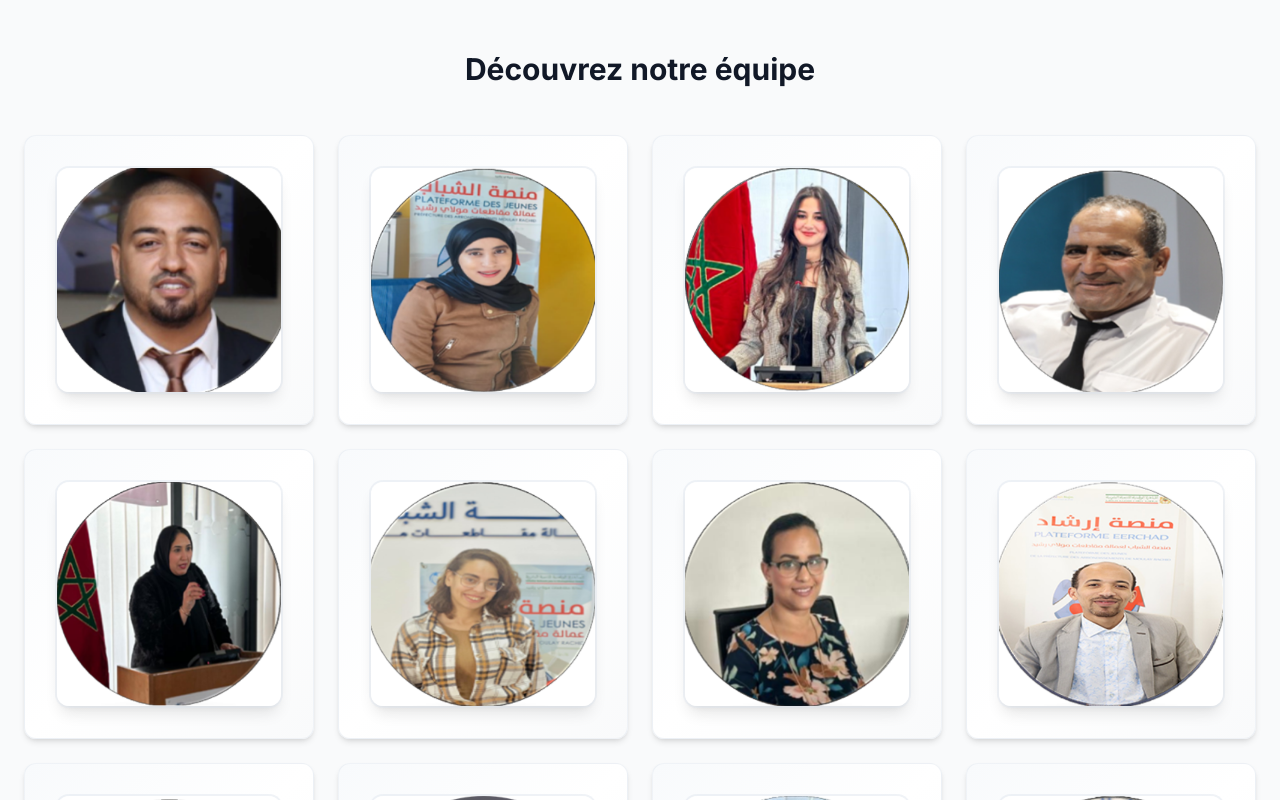
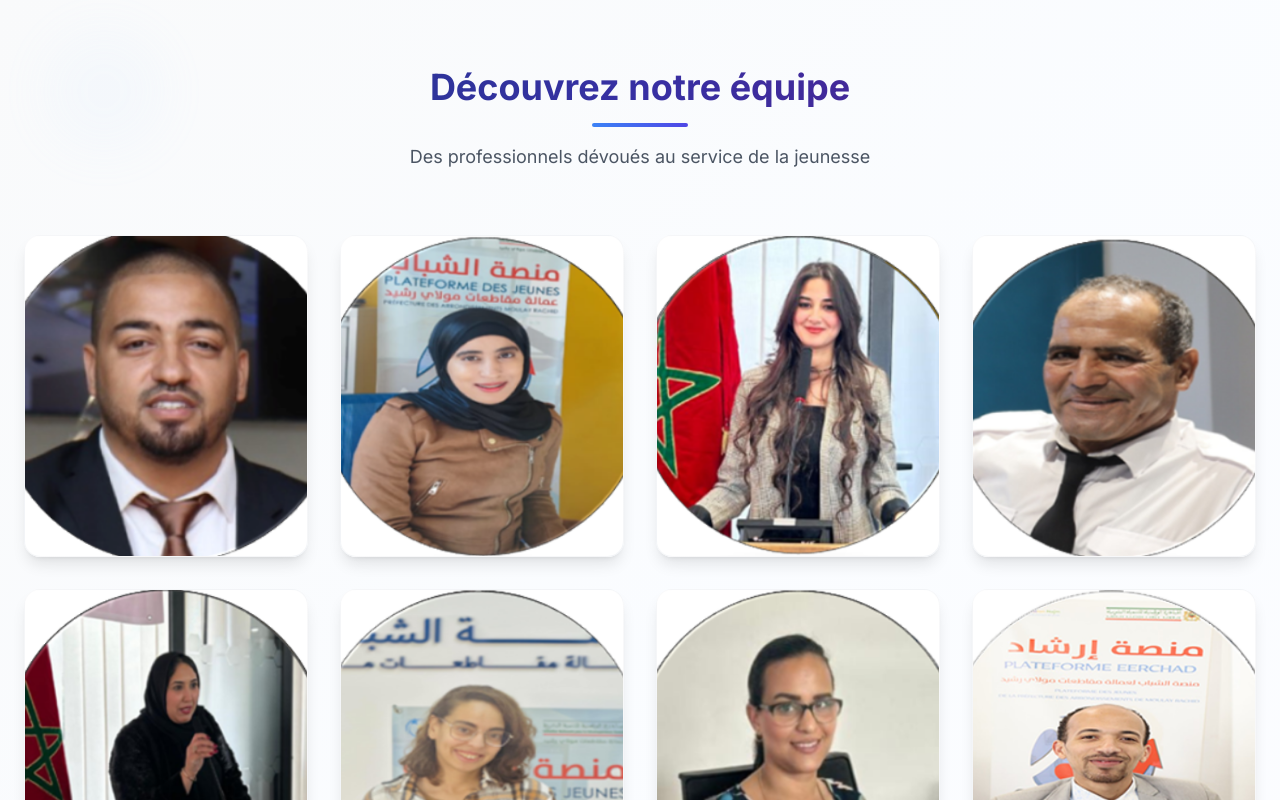
Before and after one commit to adkarim1983/association-najm, a Next.js app: page /about in a window 1280 px wide. Shown: the part 3340-4140 px from the top of the page. Built offline with nearby package versions, Linux system fonts and the light colour scheme.

Commit message:
modif2dim

```diff
--- a/src/components/sections/AboutUs.js
+++ b/src/components/sections/AboutUs.js
@@ -2,7 +2,39 @@
 
 import { useRef } from 'react';
 
+// Styles CSS pour les animations personnalisées
+const teamAnimationStyles = `
+  @keyframes fade-in-up {
+    from {
+      opacity: 0;
+      transform: translateY(30px);
+    }
+    to {
+      opacity: 1;
+      transform: translateY(0);
+    }
+  }
 
+  @keyframes scale-x {
+    from {
+      transform: scaleX(0);
+    }
+    to {
+      transform: scaleX(1);
+    }
+  }
+
+  .animate-fade-in-up {
+    opacity: 0;
+    animation: fade-in-up 0.8s ease-out forwards;
+  }
+
+  .animate-scale-x {
+    transform: scaleX(0);
+    animation: scale-x 0.6s ease-out forwards;
+    animation-delay: 400ms;
+  }
+`;
 
 // Remarque: Les images sont servies depuis public/images
 
@@ -192,6 +224,7 @@ export default function AboutUs() {
 
   return (
     <>
+      <style dangerouslySetInnerHTML={{ __html: teamAnimationStyles }} />
       {/* Objectifs */}
       <section className="bg-white py-20 px-6">
         <h2 className="text-4xl font-extrabold text-blue-900 mb-16 text-center leading-tight max-w-4xl mx-auto">
@@ -280,57 +313,68 @@ export default function AboutUs() {
       {/* Organigramme */}
       <OrgChartNajmFR />
 
-      {/* Équipe - cartes compactes avec animations hover */}
-      <section className="bg-gray-50 py-16 px-6">
-        <div className="max-w-7xl mx-auto">
-          <h2 className="text-3xl font-bold text-center text-gray-900 mb-12">
-            Découvrez notre équipe
-          </h2>
+      {/* Équipe - cartes élégantes avec animations sophistiquées */}
+      <section className="bg-gradient-to-br from-gray-50 via-blue-50/30 to-indigo-50/20 py-20 px-6 relative overflow-hidden">
+        {/* Arrière-plan décoratif animé */}
+        <div className="absolute inset-0 opacity-30">
+          <div className="absolute top-10 left-10 w-32 h-32 bg-blue-200/40 rounded-full blur-xl animate-pulse"></div>
+          <div className="absolute bottom-20 right-20 w-48 h-48 bg-indigo-200/30 rounded-full blur-2xl animate-pulse" style={{ animationDelay: '1s' }}></div>
+          <div className="absolute top-1/2 left-1/3 w-24 h-24 bg-purple-200/20 rounded-full blur-lg animate-pulse" style={{ animationDelay: '2s' }}></div>
+        </div>
 
-          <div className="grid grid-cols-1 sm:grid-cols-2 lg:grid-cols-3 xl:grid-cols-4 gap-6">
-            {membres.map((membre) => (
+        <div className="max-w-7xl mx-auto relative z-10">
+          <div className="text-center mb-16">
+            <h2 className="text-4xl font-bold bg-gradient-to-r from-blue-900 via-indigo-800 to-purple-900 bg-clip-text text-transparent mb-4 animate-fade-in-up">
+              Découvrez notre équipe
+            </h2>
+            <div className="w-24 h-1 bg-gradient-to-r from-blue-500 to-indigo-600 mx-auto rounded-full animate-scale-x"></div>
+            <p className="text-gray-600 mt-4 text-lg animate-fade-in-up" style={{ animationDelay: '200ms' }}>
+              Des professionnels dévoués au service de la jeunesse
+            </p>
+          </div>
+
+          <div className="grid grid-cols-1 sm:grid-cols-2 lg:grid-cols-3 xl:grid-cols-4 gap-8">
+            {membres.map((membre, index) => (
               <div
                 key={membre.id}
-                className="group relative bg-gradient-to-br from-slate-50 via-white to-gray-50 rounded-xl shadow-md hover:shadow-xl transition-all duration-600 overflow-hidden cursor-pointer transform hover:scale-[1.02] border border-slate-200/50"
+                className="group relative bg-white rounded-2xl shadow-lg hover:shadow-2xl transition-all duration-700 overflow-hidden cursor-pointer transform hover:scale-105 hover:-translate-y-2 border border-gray-100/50 animate-fade-in-up"
+                style={{
+                  animationDelay: `${index * 100 + 300}ms`,
+                  background: 'linear-gradient(135deg, #ffffff 0%, #f8fafc 50%, #f1f5f9 100%)'
+                }}
               >
-                {/* État normal - Image seule agrandie */}
-                <div className="group-hover:opacity-0 transition-opacity duration-600 h-72 flex items-center justify-center p-3">
+                {/* Effet de brillance au hover */}
+                <div className="absolute inset-0 bg-gradient-to-r from-transparent via-white/20 to-transparent -translate-x-full group-hover:translate-x-full transition-transform duration-1000 ease-in-out"></div>
+
+                {/* État normal - Image avec overlay élégant */}
+                <div className="relative h-80 overflow-hidden">
                   <img
                     src={membre.image}
                     alt={membre.nom}
-                    className="w-56 h-56 rounded-xl object-cover shadow-lg ring-2 ring-slate-200/50 transition-all duration-500"
+                    className="w-full h-full object-cover transition-all duration-700 group-hover:scale-110 group-hover:brightness-110 group-hover:blur-sm"
                   />
-                </div>
 
-                {/* État hover - Informations complètes avec style professionnel */}
-                <div className="absolute inset-0 opacity-0 group-hover:opacity-100 transition-all duration-600 bg-gradient-to-br from-slate-800 via-slate-700 to-gray-800 text-white flex flex-col justify-center p-5">
-                  <div className="text-center space-y-3">
-                    {/* Photo plus petite en haut */}
-                    <div className="flex justify-center mb-3">
-                      <img
-                        src={membre.image}
-                        alt={membre.nom}
-                        className="w-16 h-16 rounded-full object-cover shadow-md ring-2 ring-white/20 transition-all duration-500"
-                      />
-                    </div>
+                  {/* Overlay gradient au hover */}
+                  <div className="absolute inset-0 bg-gradient-to-t from-black/80 via-black/20 to-transparent opacity-0 group-hover:opacity-100 transition-all duration-500"></div>
 
-                    {/* Nom et poste */}
-                    <div className="mb-4">
-                      <h3 className="text-base font-bold text-white mb-1 leading-tight">{membre.nom}</h3>
-                      <p className="text-xs text-slate-300 font-medium leading-relaxed px-1">{membre.statut}</p>
-                    </div>
+                  {/* Informations qui apparaissent au hover */}
+                  <div className="absolute bottom-0 left-0 right-0 p-6 text-white transform translate-y-full group-hover:translate-y-0 transition-all duration-500">
+                    <h3 className="text-xl font-bold mb-2 drop-shadow-lg">{membre.nom}</h3>
+                    <p className="text-sm text-gray-200 mb-4 drop-shadow-md">{membre.statut}</p>
 
-                    {/* Informations de contact */}
-                    <div className="space-y-2 bg-white/5 rounded-lg p-3 backdrop-blur-sm border border-white/10">
-                      <div className="flex items-center justify-center text-xs text-slate-100">
-                        <svg className="w-3 h-3 mr-2 text-emerald-400 flex-shrink-0" fill="currentColor" viewBox="0 0 20 20">
+                    {/* Boutons de contact élégants */}
+                    <div className="flex gap-3">
+                      <div className="flex items-center bg-white/20 backdrop-blur-sm rounded-full px-3 py-2 text-xs hover:bg-white/30 transition-all duration-300">
+                        <svg className="w-4 h-4 mr-2 text-emerald-300" fill="currentColor" viewBox="0 0 20 20">
                           <path d="M2 3a1 1 0 011-1h2.153a1 1 0 01.986.836l.74 4.435a1 1 0 01-.54 1.06l-1.548.773a11.037 11.037 0 006.105 6.105l.774-1.548a1 1 0 011.059-.54l4.435.74a1 1 0 01.836.986V17a1 1 0 01-1 1h-2C7.82 18 2 12.18 2 5V3z"/>
                         </svg>
                         <span className="font-medium">{membre.telephone}</span>
                       </div>
+                    </div>
 
-                      <div className="flex items-center justify-center text-xs text-slate-100">
-                        <svg className="w-3 h-3 mr-2 text-sky-400 flex-shrink-0" fill="currentColor" viewBox="0 0 20 20">
+                    <div className="mt-2">
+                      <div className="flex items-center bg-white/20 backdrop-blur-sm rounded-full px-3 py-2 text-xs hover:bg-white/30 transition-all duration-300">
+                        <svg className="w-4 h-4 mr-2 text-sky-300" fill="currentColor" viewBox="0 0 20 20">
                           <path d="M2.003 5.884L10 9.882l7.997-3.998A2 2 0 0016 4H4a2 2 0 00-1.997 1.884z"/>
                           <path d="M18 8.118l-8 4-8-4V14a2 2 0 002 2h12a2 2 0 002-2V8.118z"/>
                         </svg>
@@ -339,6 +383,10 @@ export default function AboutUs() {
                     </div>
                   </div>
                 </div>
+
+
+                {/* Effet de bordure animée */}
+                <div className="absolute inset-0 rounded-2xl border-2 border-transparent group-hover:border-gradient-to-r group-hover:from-blue-400 group-hover:to-indigo-500 transition-all duration-500"></div>
               </div>
             ))}
           </div>
```
